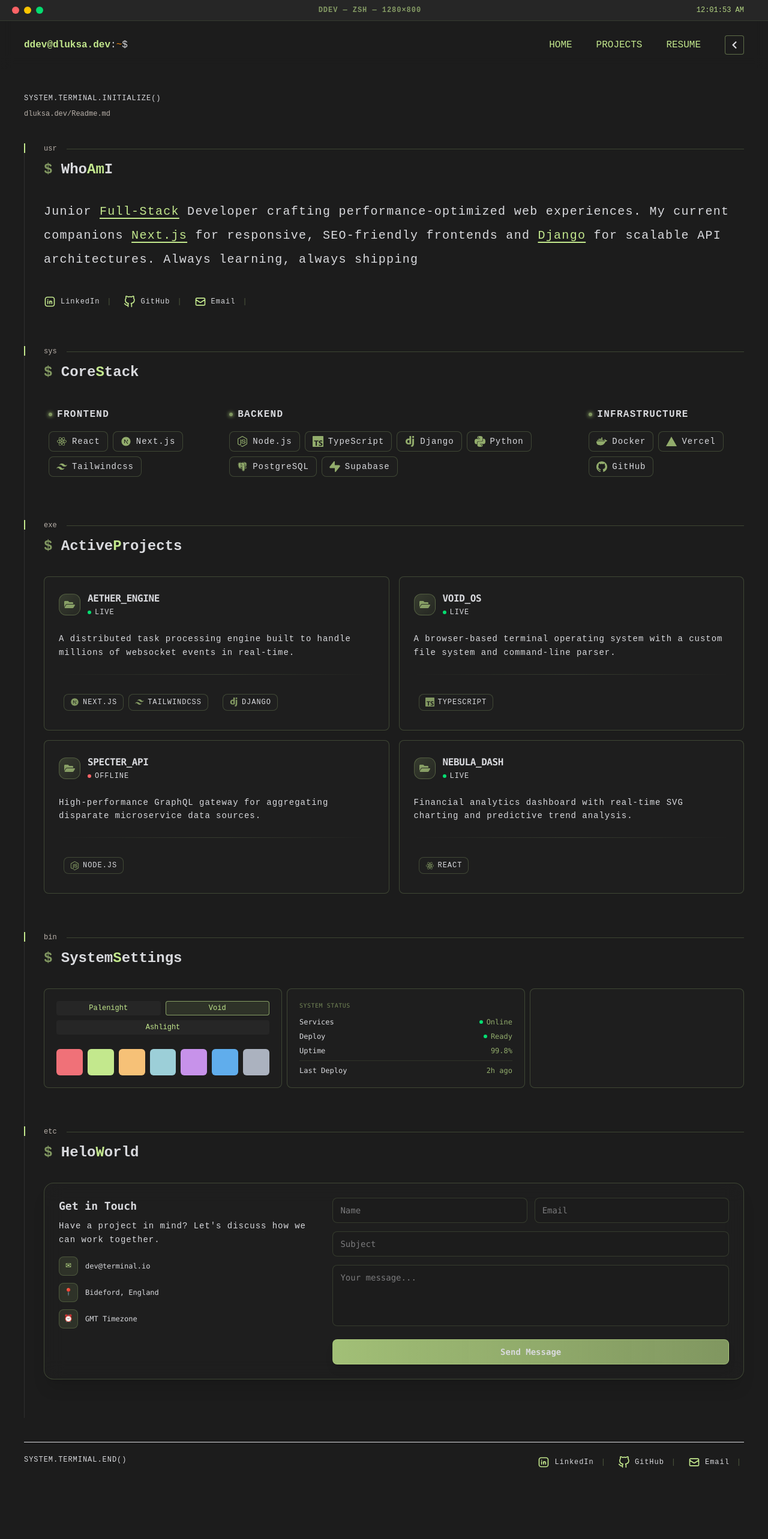
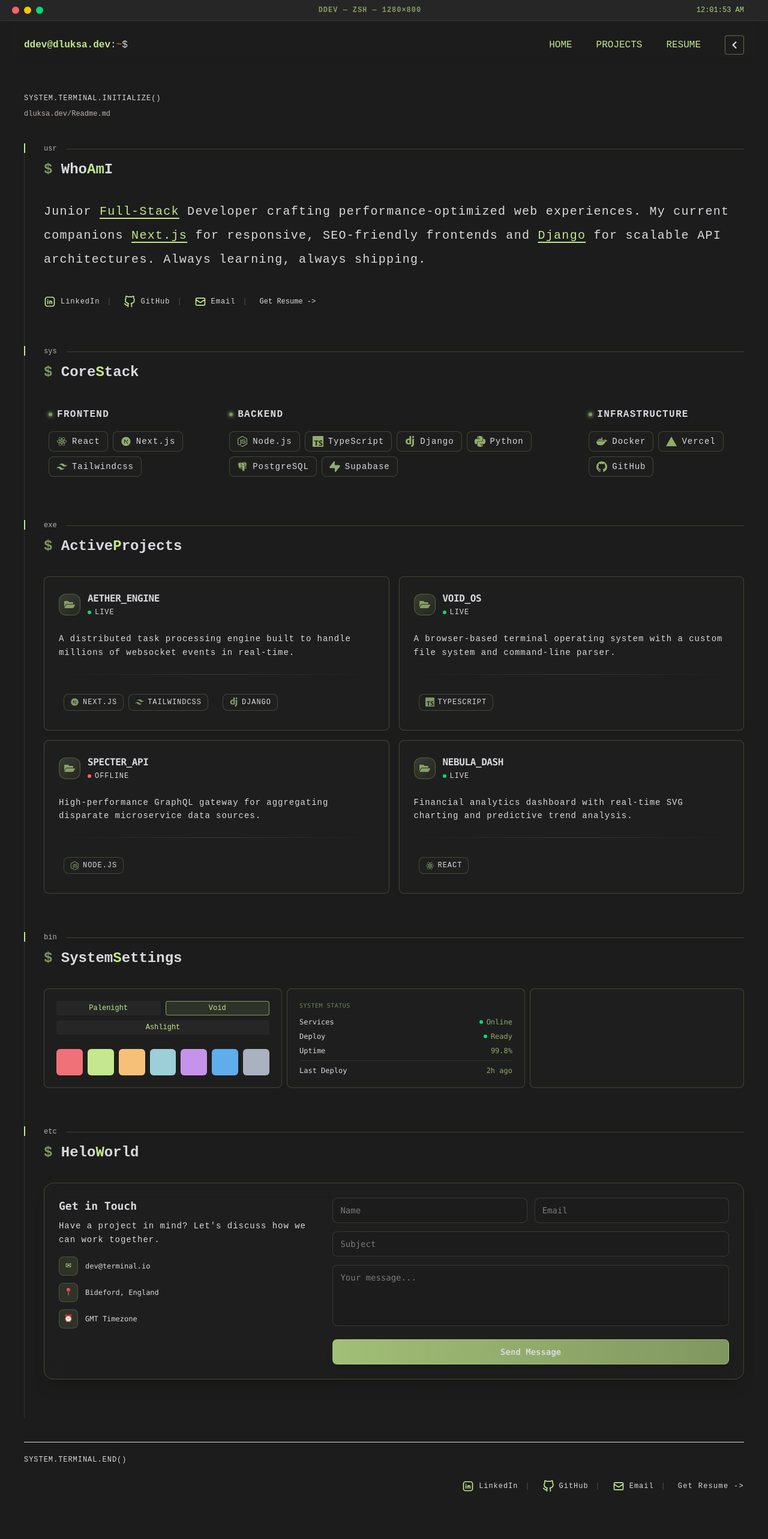
Before and after one commit to dluksa20/ddev, a Next.js app: page / in a window 1280 px wide. Shown: the top 2566 px of the page at 60% size. Built offline with nearby package versions, Linux system fonts and the light colour scheme.

Commit message:
created social icons component

```diff
--- a/app/globals.css
+++ b/app/globals.css
@@ -136,10 +136,24 @@
   }
 
 
+  /* Shadows */
+  .shadow-accent-sm {
+    @apply shadow-[0_0_6px] shadow-accent;
+  }
+
+  /* Texts */
+  .text-capitalized {
+    @apply text-base uppercase tracking-wide text-fg-base font-bold;
+  }
+
+  /* Backgrounds */
   .gradient {
     @apply bg-linear-to-br from-accent/15 to-accent/5 border border-accent/25;
   }
 
+
+
+  /* Contaner */
   .container-elevated {
     @apply bg-surface-elevated/30 border border-accent/20 rounded-lg
   }
@@ -241,4 +255,16 @@
   .site-sidebar__accent-button {
     @apply aspect-square w-auto h-3 p-4 min-h-0;
   }
+
+
+
+
+  /* PAGES */
+  .site-page__home {
+    @apply min-h-screen w-full bg-surface-base text-fg-base font-display mb-20;
+  }
+
+  .site-page__home-inner {
+    @apply max-w-360 mx-auto sm:p-10;
+  }
 }
--- a/app/page.tsx
+++ b/app/page.tsx
@@ -7,23 +7,20 @@
 import Link from 'next/link';
 import SkillBadges from '@/components/SkillBadges';
 import EmailForm from '@/components/EmailForm';
+import Initialize from '@/components/ui/Initialize';
+import Socials from '@/components/ui/Socials';
 
 
 
 const Page = () => {
   return (
-    <div className="min-h-screen w-full bg-surface-base text-fg-base font-display mb-20">
+    <div className="site-page__home">
 
-      <div className="max-w-360 mx-auto sm:p-10 ">
+      <div className="site-page__home-inner">
 
         {/* System.Terminal.Initialize() */}
-        <div className="mb-10">
-          <div className="text-ui text-fg-base mb-2 tracking-default uppercase">System.Terminal.Initialize()</div>
-          <h1 className="text-fg-muted text-ui">dluksa.dev/Readme.md</h1>
-        </div>
+        <Initialize fileName='Readme.md' />
 
-
-        <div className="flex flex-col w-full">
 
           {/* SECTION 01: WHO_AM_I */}
           <TerminalSection
@@ -34,22 +31,11 @@
               Junior <span className='text-accent underline underline-offset-5'>Full-Stack</span> Developer crafting performance-optimized web experiences.
               My current companions <span className='text-accent underline underline-offset-5'>Next.js</span> for responsive,
               SEO-friendly frontends and <span className='text-accent underline underline-offset-5'>Django</span> for scalable API architectures.
-              Always learning, always shipping
+              Always learning, always shipping.
+            </p>
+            <Socials />
+          </TerminalSection>
 
-            </p>
-            <div className='flex mt-10 gap-4 items-center '>
-              {
-                SOCIALS.map(({ title, icon: Icon }) => (
-                  <Link key={title} href='/' className='flex items-center gap-2 '>
-                    <Icon size={20} style={{ fill: 'none', color: 'var(--color-accent)' }} />
-                    <p className='text-ui'>{title}</p>
-                    <p className='text-accent/30 text-ui mx-1'>|</p>
-                  </Link>
-
-                ))
-              }
-            </div>
-          </TerminalSection>
 
 
           {/* SECTION 02: CORE_STACK */}
@@ -145,28 +131,15 @@
           </TerminalSection>
 
           <TerminalSection label='etc' title='Helo World'>
-              <EmailForm />
+            <EmailForm />
 
           </TerminalSection>
-
-        </div>
 
 
         {/* System.Terminal.Initialize() */}
         <footer className="mt-10 flex border-t pt-5 justify-between items-center text-ui text-fg-base tracking-wide ">
-          <div className='text-ui text-fg-base mb-2 tracking-default uppercase'>System.Terminal.End()</div>
-          <div className="flex gap-4">
-            {
-              SOCIALS.map(({ title, icon: Icon }) => (
-                <Link key={title} href='/' className='flex items-center gap-2 '>
-                  <Icon size={20} style={{ fill: 'none', color: 'var(--color-accent)' }} />
-                  <p className='text-ui'>{title}</p>
-                  <p className='text-accent/30 text-ui mx-1'>|</p>
-                </Link>
-
-              ))
-            }
-          </div>
+          <Initialize endTransmission={true} />
+          <Socials />
         </footer>
       </div>
     </div>
--- a/app/resume/page.tsx
+++ b/app/resume/page.tsx
@@ -63,4 +63,4 @@
   );
 };
 
-export default ProjectsPage;
+export default ProjectsPage
--- a/components/ProjectCard.tsx
+++ b/components/ProjectCard.tsx
@@ -52,7 +52,7 @@
           {SKILLS.map(({ skills }) => (
             <SkillBadges
               key={skills[0]?.title}
-              filter
+              filter={true}
               skills={skills}
               skillsArray={tech}
             />
--- a/components/Sidebar.tsx
+++ b/components/Sidebar.tsx
@@ -22,7 +22,7 @@
 
     return (
         <div className="site-sidebar">
-            <div className="site-sidebar__inner flex flex-col h-full justify-between">
+            <div className="site-sidebar__inner">
                 <div>
                     {/* Sidebar Header */}
                     <section className="site-sidebar__header">
--- /dev/null
+++ b/components/ui/Initialize.tsx
@@ -0,0 +1,18 @@
+type IProps = {
+    fileName?: string;
+    endTransmission?: boolean;
+}
+
+const Initialize = ({ fileName, endTransmission }: IProps) => {
+    return (
+        <div className="mb-10">
+            <div className="text-ui text-fg-base mb-2 tracking-default uppercase">
+                {`System.Terminal.${endTransmission ? 'End()' : 'Initialize()'}`}
+            </div>
+            {!endTransmission && (
+                <h1 className="text-fg-muted text-ui">dluksa.dev/{fileName ?? ''}</h1>)}
+        </div>
+    )
+}
+
+export default Initialize
--- /dev/null
+++ b/components/ui/Socials.tsx
@@ -0,0 +1,22 @@
+import { SOCIALS } from "@/lib/constants"
+import Link from "next/link"
+
+const Socials = () => {
+    return (
+        <div className='flex mt-10 gap-4 items-center '>
+            {
+                SOCIALS.map(({ title, icon: Icon }) => (
+                    <Link key={title} href='/' className='flex items-center gap-2 '>
+                        <Icon size={20} style={{ fill: 'none', color: 'var(--color-accent)' }} />
+                        <p className='text-ui'>{title}</p>
+                        <p className='text-accent/30 text-ui mx-1'>|</p>
+                    </Link>
+
+                ))
+            }
+            <Link className='font-display text-ui' key={'r'} href={'/'}>Get Resume -&gt;</Link>
+        </div>
+    )
+}
+
+export default Socials
--- a/components/ui/Title.tsx
+++ /dev/null
@@ -1,11 +0,0 @@
-import React from 'react'
-
-const Title = () => {
-  return (
-    <div>
-
-    </div>
-  )
-}
-
-export default Title
```
